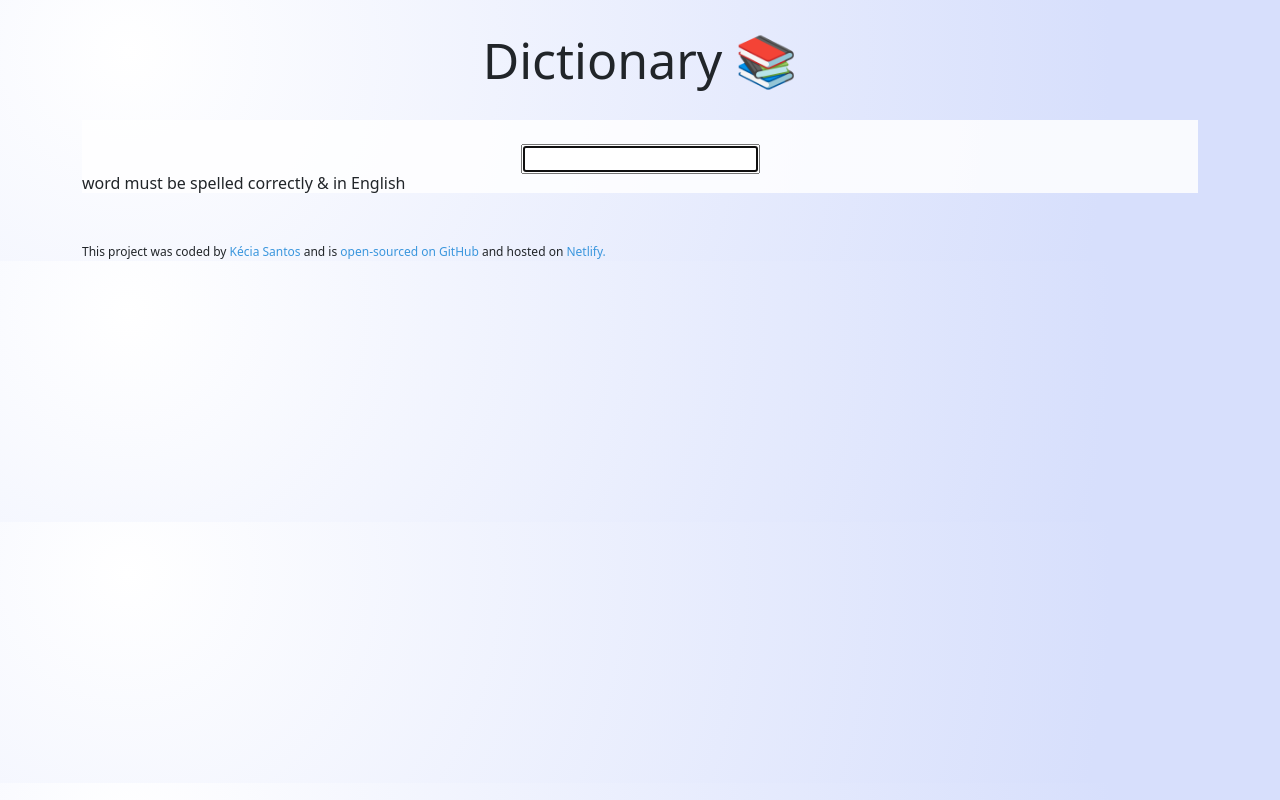
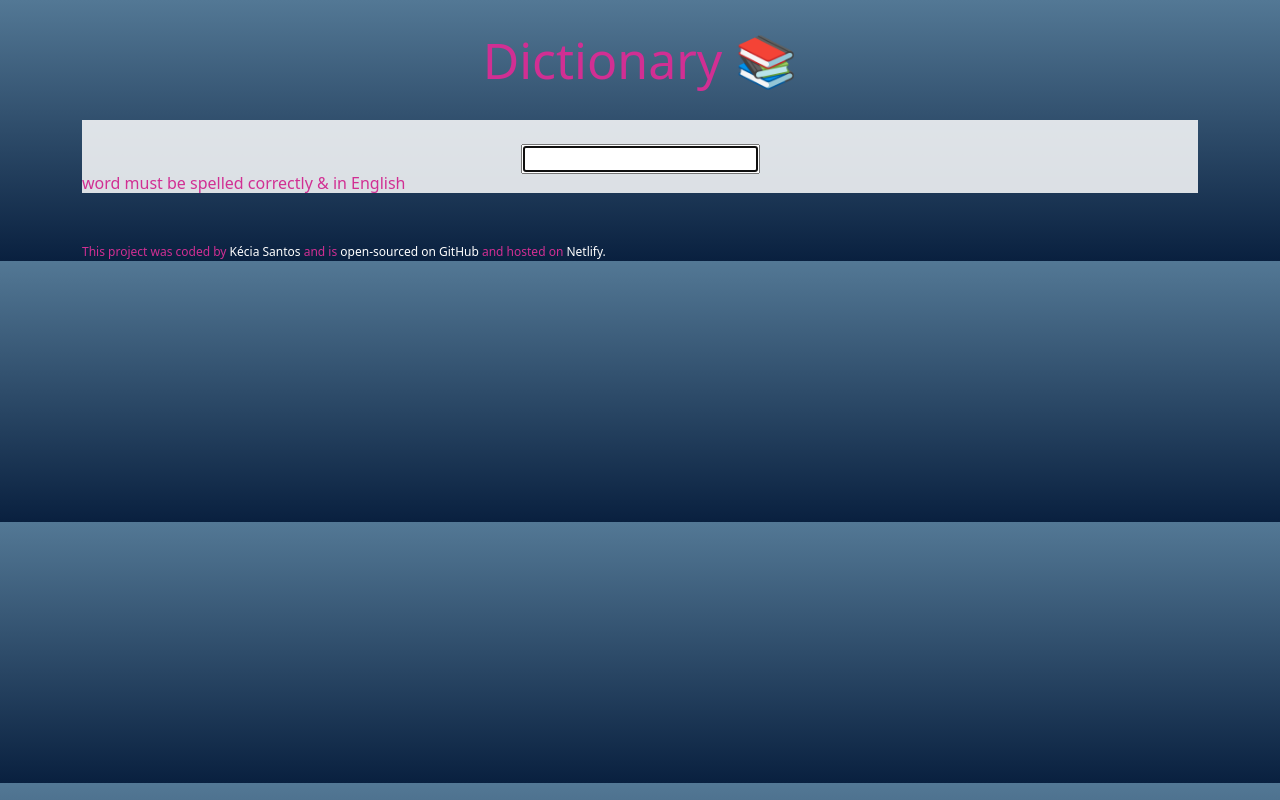
Before and after one commit to keciakaroline/react-dictionary-project, a React (Create React App) app: page / in a window 1280 px wide. Built offline with nearby package versions, Linux system fonts and the light colour scheme.

Commit message:
Changed background color

```diff
--- a/src/App.css
+++ b/src/App.css
@@ -1,14 +1,10 @@
 body {
-  background: radial-gradient(
-    circle at 10% 20%,
-    rgb(215, 223, 252) 0%,
-    rgb(255, 255, 255) 0%,
-    rgb(215, 223, 252) 84%
-  );
+  background: linear-gradient(to top, #09203f 0%, #537895 100%);
+  color: #d12f93;
 }
 
 a {
-  color: #3a96dd;
+  color: #fff;
 }
 
 .App .App-footer {
```
